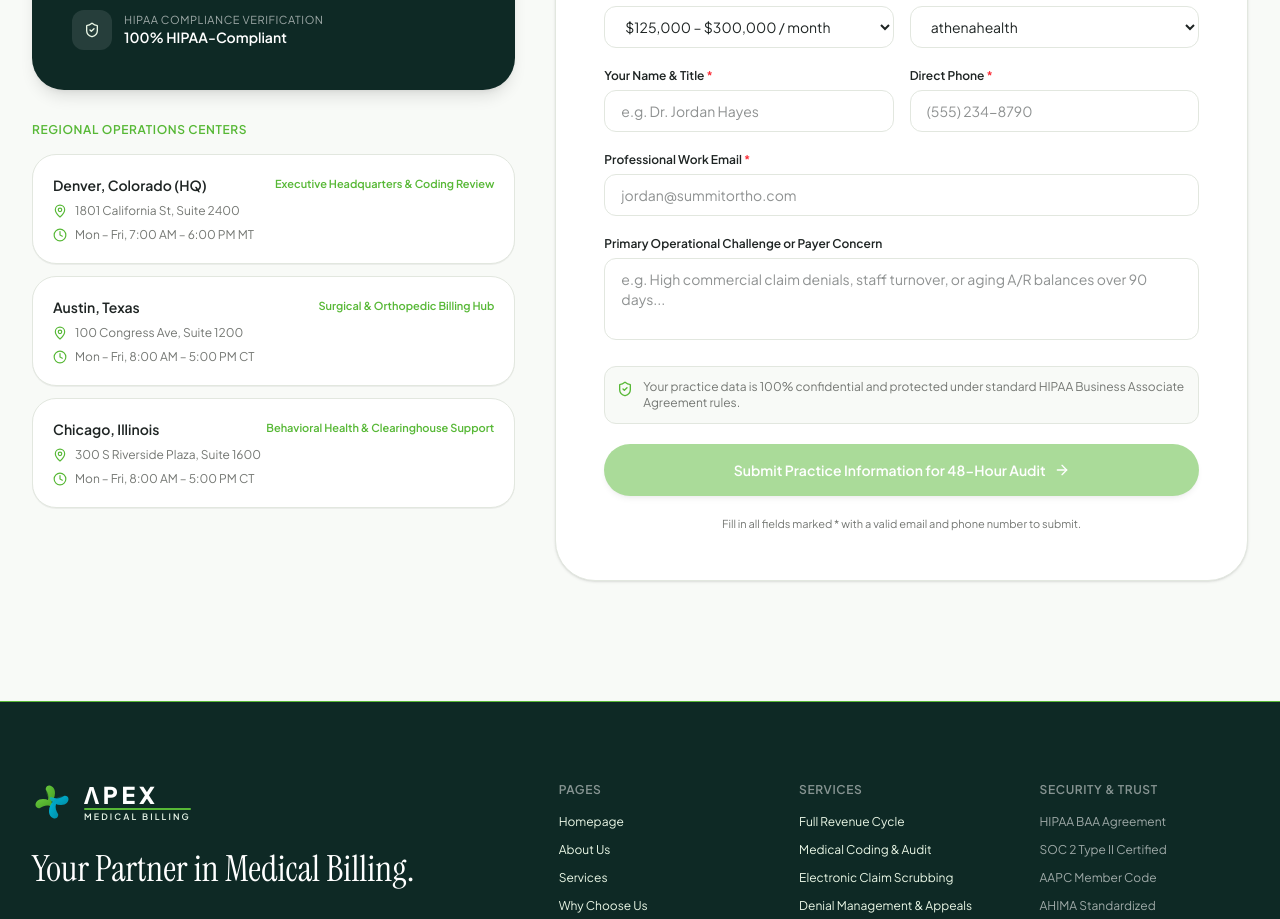
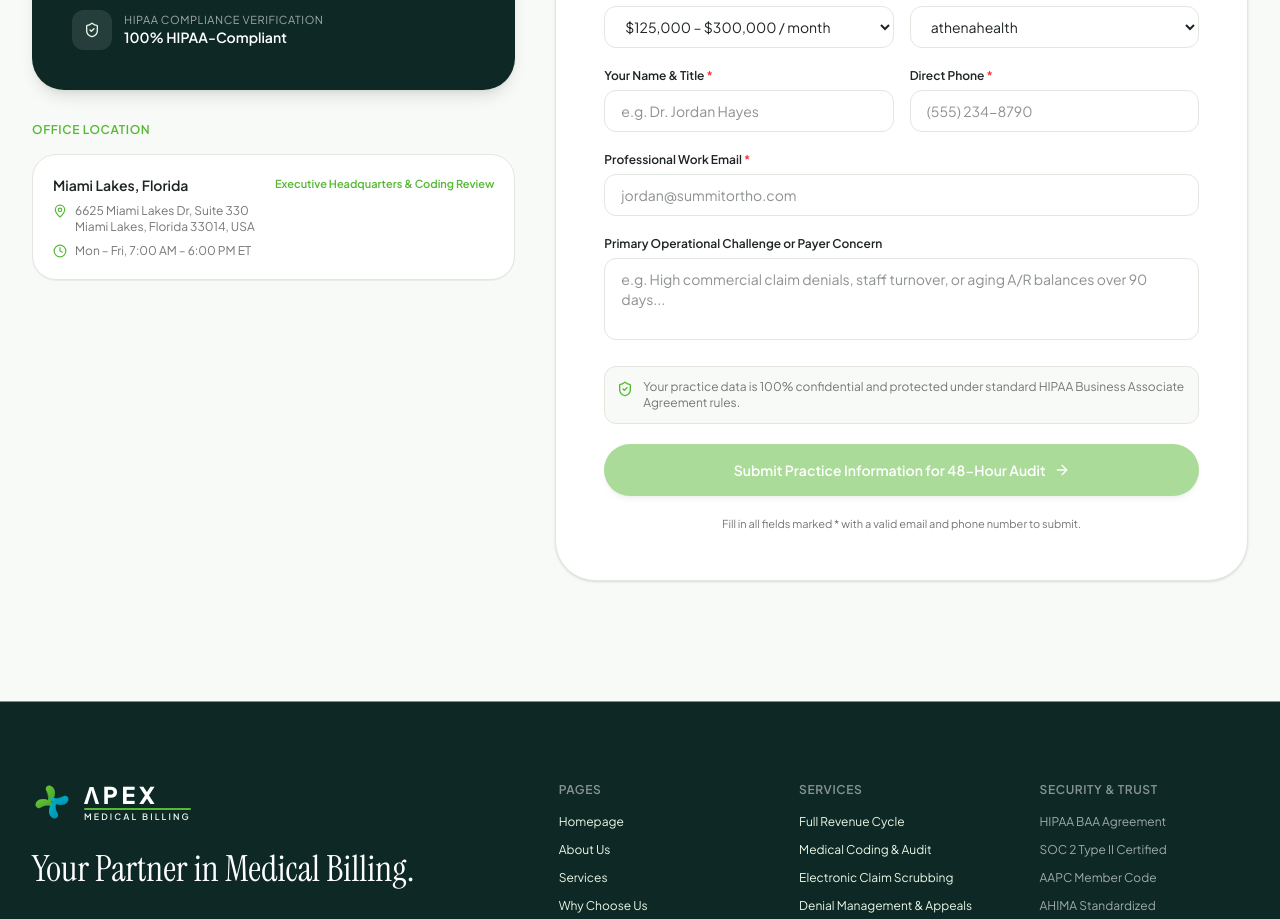
Before and after one commit to M-Huzaifa00/apex-medical-billing, a React (Vite) app: page /contact-us in a window 1280 px wide. Shown: the part 780-1699 px from the top of the page. Built offline with nearby package versions, Linux system fonts and the light colour scheme.

Commit message:
chore: replace office locations with Miami Lakes address

```diff
--- a/src/pages/ContactPage.tsx
+++ b/src/pages/ContactPage.tsx
@@ -57,25 +57,11 @@ export const ContactPage: React.FC = () => {
 
   const offices = [
     {
-      city: 'Denver, Colorado (HQ)',
-      address: '1801 California St, Suite 2400',
-      phone: '(303) 847-1920',
-      hours: 'Mon – Fri, 7:00 AM – 6:00 PM MT',
+      city: 'Miami Lakes, Florida',
+      address: '6625 Miami Lakes Dr, Suite 330\nMiami Lakes, Florida 33014, USA',
+      phone: '305-380-3263',
+      hours: 'Mon – Fri, 7:00 AM – 6:00 PM ET',
       type: 'Executive Headquarters & Coding Review',
-    },
-    {
-      city: 'Austin, Texas',
-      address: '100 Congress Ave, Suite 1200',
-      phone: '(512) 694-8100',
-      hours: 'Mon – Fri, 8:00 AM – 5:00 PM CT',
-      type: 'Surgical & Orthopedic Billing Hub',
-    },
-    {
-      city: 'Chicago, Illinois',
-      address: '300 S Riverside Plaza, Suite 1600',
-      phone: '(312) 584-3320',
-      hours: 'Mon – Fri, 8:00 AM – 5:00 PM CT',
-      type: 'Behavioral Health & Clearinghouse Support',
     },
   ];
 
@@ -145,10 +131,10 @@ export const ContactPage: React.FC = () => {
             </div>
           </div>
 
-          {/* Regional Centers */}
+          {/* Office Location */}
           <div className="space-y-4">
             <h3 className="text-xs font-semibold uppercase tracking-wider text-[#57B836]">
-              Regional Operations Centers
+              Office Location
             </h3>
             <div className="space-y-3">
               {offices.map((office, idx) => (
@@ -160,9 +146,9 @@ export const ContactPage: React.FC = () => {
                     <span className="font-semibold text-sm text-[#1E2423]">{office.city}</span>
                     <span className="text-[11px] font-semibold text-[#57B836]">{office.type}</span>
                   </div>
-                  <div className="text-xs text-[#747773] flex items-center gap-2">
-                    <MapPin className="w-3.5 h-3.5 text-[#57B836] shrink-0" />
-                    <span>{office.address}</span>
+                  <div className="text-xs text-[#747773] flex items-start gap-2">
+                    <MapPin className="w-3.5 h-3.5 text-[#57B836] shrink-0 mt-px" />
+                    <span className="whitespace-pre-line">{office.address}</span>
                   </div>
                   <div className="text-xs text-[#747773] flex items-center gap-2">
                     <Clock className="w-3.5 h-3.5 text-[#57B836] shrink-0" />
```
